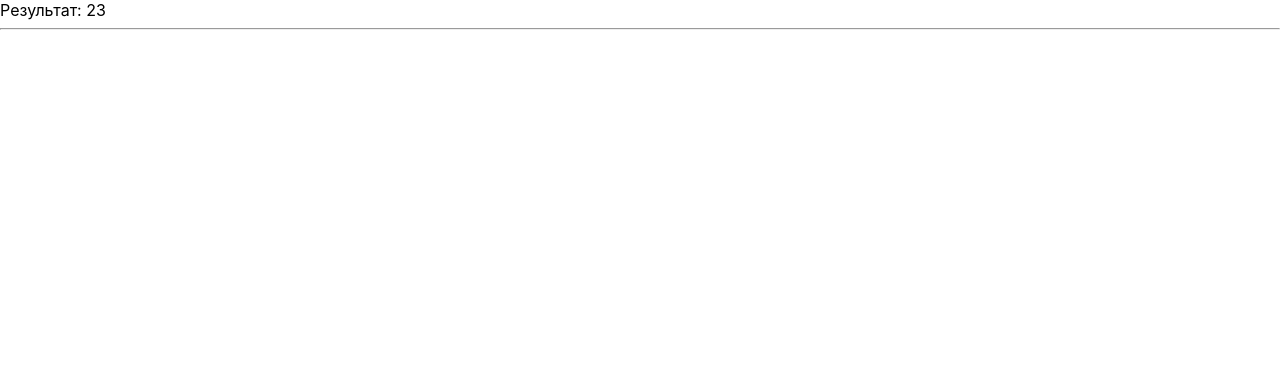
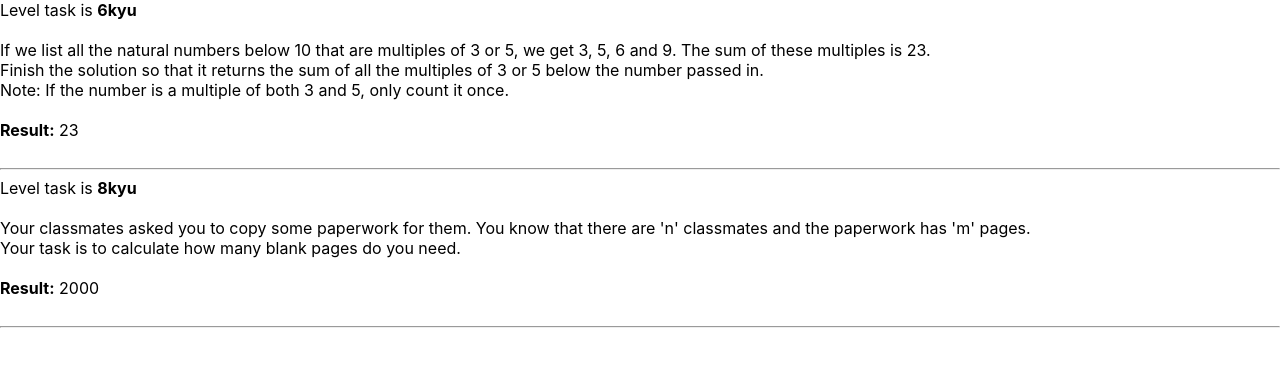
Before and after one commit to Xotonori/codewars, a React (Create React App) app: page / in a window 1280 px wide. Shown: the top 366 px of the page. Built offline with nearby package versions, Linux system fonts and the light colour scheme.

Commit message:
CodewarsTask02 is done

```diff
--- a/src/App.js
+++ b/src/App.js
@@ -1,11 +1,13 @@
 import React from 'react';
 import './App.css';
 import CodewarsTask01 from "./components/CodewarsTask01";
+import CodewarsTask02 from "./components/CodewarsTask02";
 
 const App = () => {
     return (
         <div className="App">
             <CodewarsTask01 />
+            <CodewarsTask02 />
         </div>
     );
 };
--- a/src/components/CodewarsTask01.js
+++ b/src/components/CodewarsTask01.js
@@ -1,7 +1,7 @@
 import React from 'react';
 
-//level is 6kyu
-//If we list all the natural numbers below 10 that are multiples of 3 or 5, we get 3, 5, 6 and 9. The sum of these multiples is 23.
+// level is 6kyu
+// If we list all the natural numbers below 10 that are multiples of 3 or 5, we get 3, 5, 6 and 9. The sum of these multiples is 23.
 //
 // Finish the solution so that it returns the sum of all the multiples of 3 or 5 below the number passed in.
 //
@@ -35,7 +35,20 @@ const CodewarsTask01 = () => {
 
     return (
         <div>
-            Результат: {solution(10)}
+            <div className={"level-task"}>Level task is <strong>6kyu</strong></div>
+            <br/>
+            <div className={"condition"}>
+                If we list all the natural numbers below 10 that are multiples of 3 or 5, we get 3, 5, 6 and 9. The sum of these multiples is 23.
+                <br/>
+                Finish the solution so that it returns the sum of all the multiples of 3 or 5 below the number passed in.
+                <br/>
+                Note: If the number is a multiple of both 3 and 5, only count it once.
+            </div>
+            <br/>
+            <div>
+                <strong>Result:</strong> {solution(10)}
+            </div>
+            <br/>
             <hr/>
         </div>
     )
--- /dev/null
+++ b/src/components/CodewarsTask02.js
@@ -0,0 +1,36 @@
+import React from 'react';
+
+// Your classmates asked you to copy some paperwork for them. You know that there are 'n' classmates and the paperwork has 'm' pages.
+//
+// Your task is to calculate how many blank pages do you need.
+
+
+const CodewarsTask02 = () => {
+
+    function paperwork(n, m) {
+        if (m < 0 || n < 0) {
+            return 0;
+        }
+        return m * n;
+    }
+
+    return (
+        <div>
+            <div className={"level-task"}>Level task is <strong>8kyu</strong></div>
+            <br/>
+            <div className={"condition"}>
+                Your classmates asked you to copy some paperwork for them. You know that there are 'n' classmates and the paperwork has 'm' pages.
+                <br/>
+                Your task is to calculate how many blank pages do you need.
+            </div>
+            <br/>
+            <div>
+                <strong>Result:</strong> {paperwork(40, 50)}
+            </div>
+            <br/>
+            <hr/>
+        </div>
+    )
+};
+
+export default CodewarsTask02;
```
